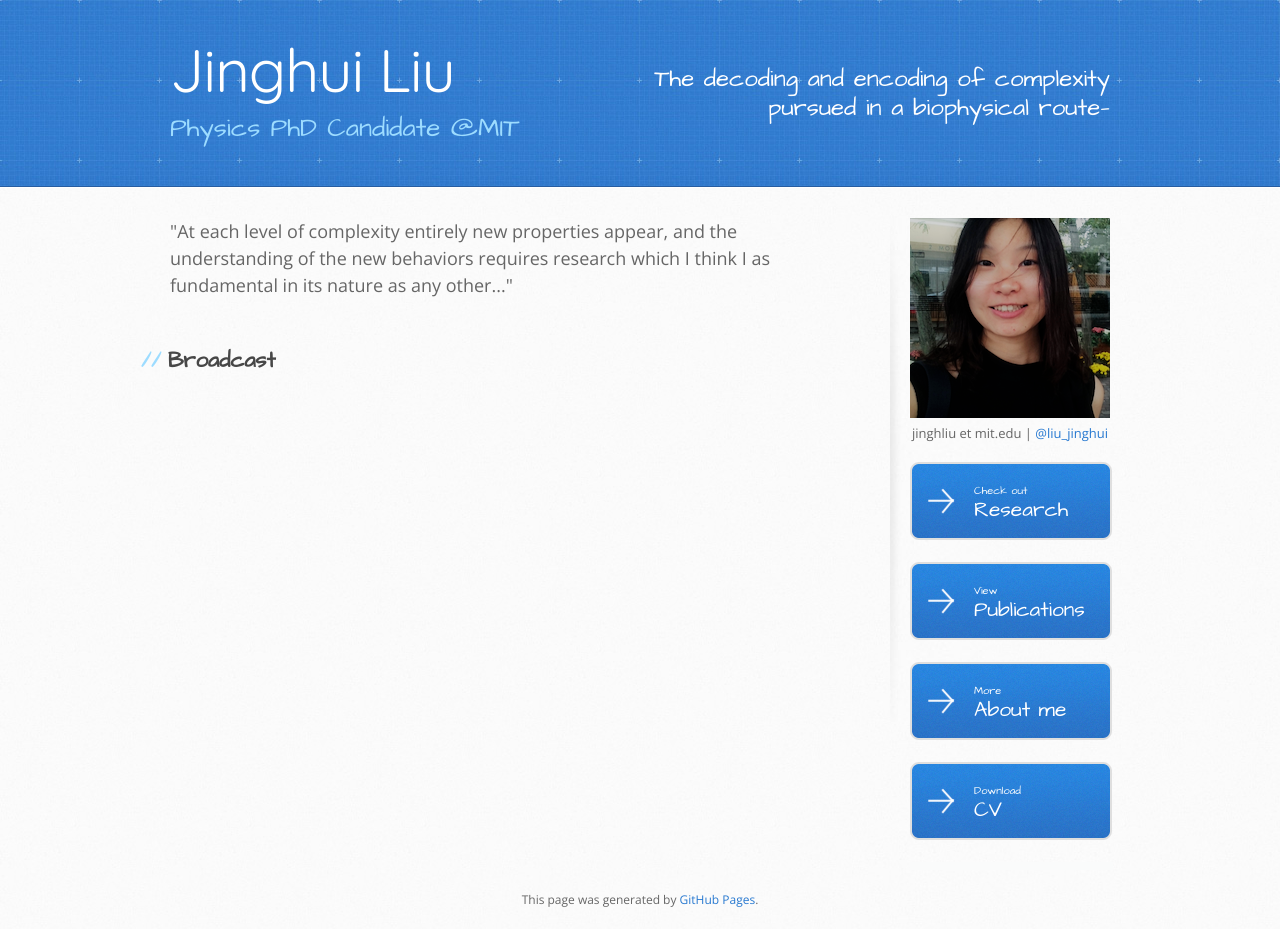
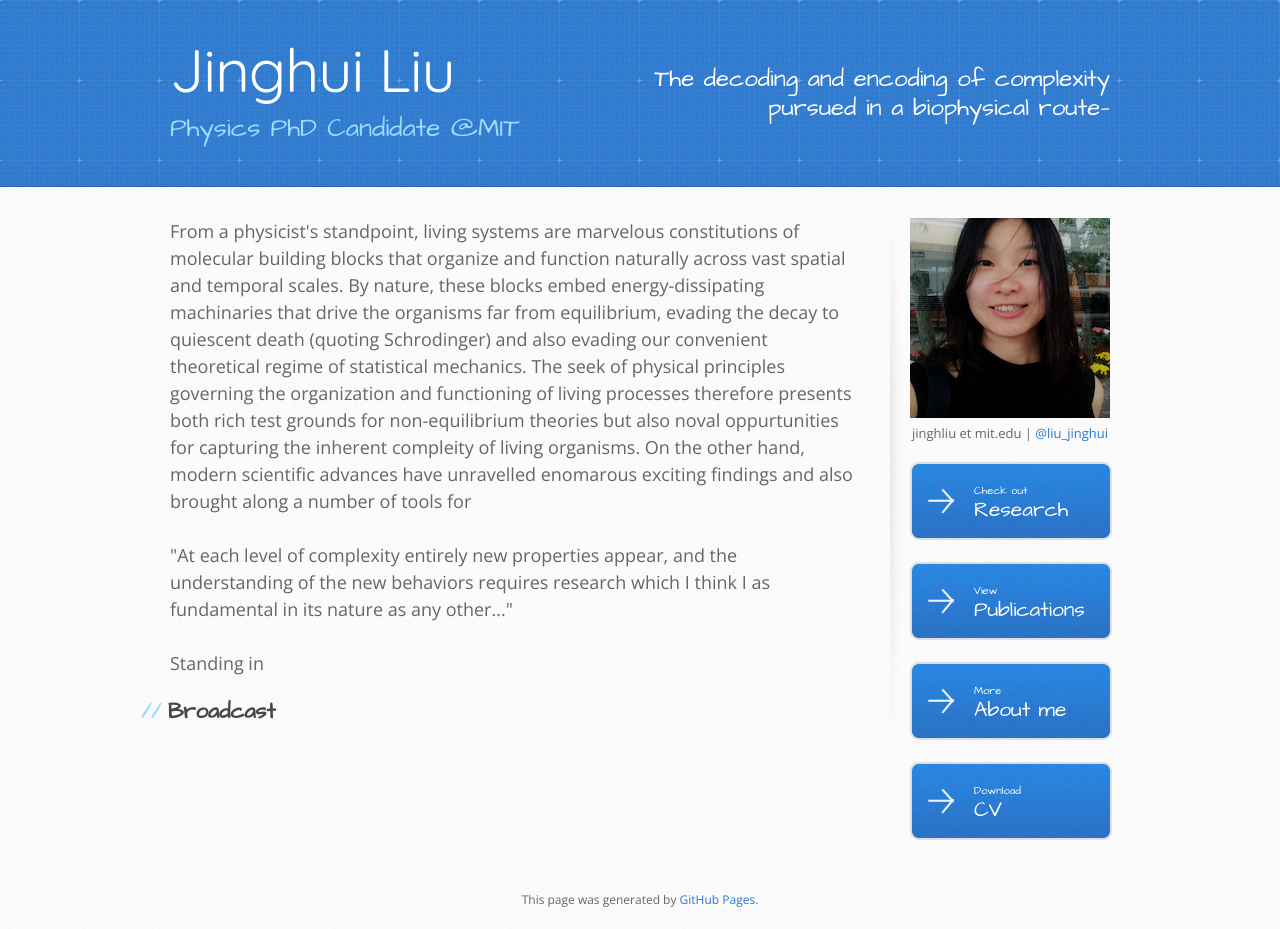
Before and after one commit to jinghui-liu/jinghui-liu.github.io, a Jekyll site: the page built from index.md, in a window 1280 px wide. Built offline with Jekyll 4.4.1, drawn with Linux system fonts in a browser that asks for light colours.

Commit message:
front page

```diff
--- a/index.md
+++ b/index.md
@@ -11,12 +11,18 @@ layout: frontpage
 
 <body>
 
+From a physicist's standpoint, living systems are marvelous constitutions of molecular building blocks that organize and function naturally across vast spatial and temporal scales. By nature, these blocks embed energy-dissipating machinaries that drive the organisms far from equilibrium, evading the decay to quiescent death (quoting Schrodinger) and also evading our convenient theoretical regime of statistical mechanics. The seek of physical principles governing the organization and functioning of living processes therefore presents both rich test grounds for non-equilibrium theories but also noval oppurtunities for capturing the inherent compleity of living organisms.
 
+On the other hand, modern scientific advances have unravelled enomarous exciting findings and also brought along a number of tools for
 
+<br>
+<br>
 "At each level of complexity entirely new properties appear, and the understanding of the new behaviors requires research which I think I as fundamental in its nature as any other..."
 
 <br>
 <br>
+Standing in
+
 
 </body>
 
```
Also changed, not shown: 4bde28c14f8ae37923d08be77447927d186a33f4/private.html (+15 -0 lines).
